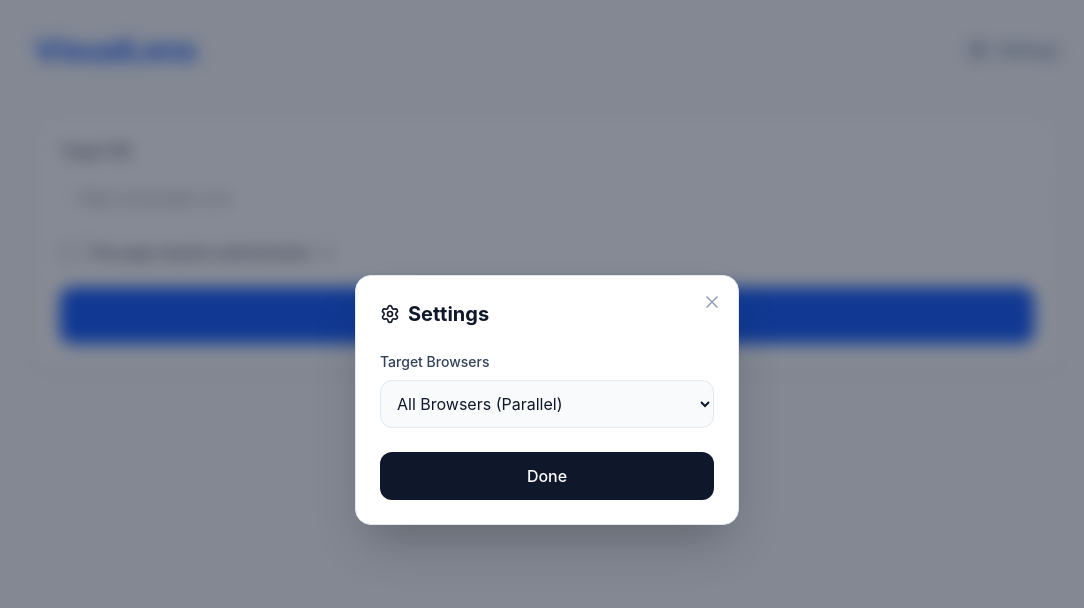
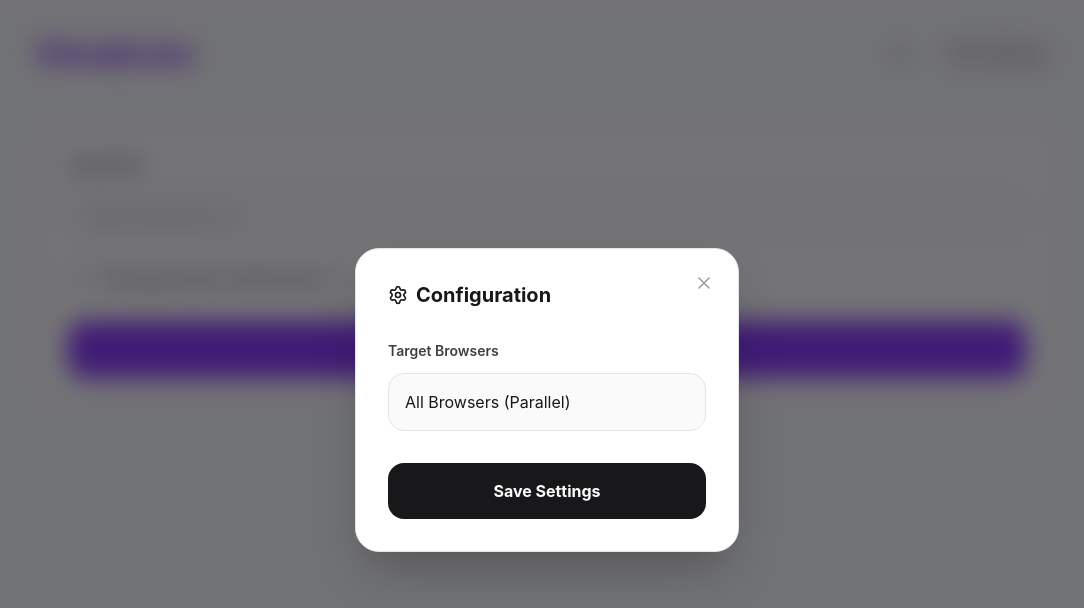
Before and after one commit to b0ir/visual-lens, a React (Vite) app in the folder frontend/: page / in a window 1280 px wide. Both pictures are taken after a click on the button "Settings". Shown: the top 608 px of the page, without its empty margins (93-1177 px from the left). Built offline with nearby package versions, Linux system fonts and the light colour scheme.

Commit message:
feat: add Darkmode option

```diff
--- a/frontend/src/App.tsx
+++ b/frontend/src/App.tsx
@@ -1,5 +1,5 @@
-import { useState } from 'react'
-import { Settings, Play, Loader2, Info, X } from 'lucide-react'
+import { useState, useEffect } from 'react'
+import { Settings, Play, Loader2, Info, X, Sun, Moon } from 'lucide-react'
 
 function App() {
   const [url, setUrl] = useState('')
@@ -8,9 +8,29 @@ function App() {
   const [statusMessage, setStatusMessage] = useState('')
   const [result, setResult] = useState<any>(null)
 
-  // Settings State
   const [showSettings, setShowSettings] = useState(false)
   const [targetBrowser, setTargetBrowser] = useState('all')
+
+  const [isDarkMode, setIsDarkMode] = useState(false)
+
+  // Initialize Dark Mode based on HTML class or OS preference
+  useEffect(() => {
+    if (document.documentElement.classList.contains('dark') ||
+       (window.matchMedia && window.matchMedia('(prefers-color-scheme: dark)').matches)) {
+      setIsDarkMode(true);
+      document.documentElement.classList.add('dark');
+    }
+  }, []);
+
+  const toggleDarkMode = () => {
+    const willBeDark = !isDarkMode;
+    setIsDarkMode(willBeDark);
+    if (willBeDark) {
+      document.documentElement.classList.add('dark');
+    } else {
+      document.documentElement.classList.remove('dark');
+    }
+  };
 
   const handleAnalyze = async () => {
     if (!url) return alert("Please enter a URL first");
@@ -51,48 +71,55 @@ function App() {
   }
 
   return (
-    <div className="min-h-screen bg-slate-50 text-slate-900 p-8 flex flex-col">
+    <div className="min-h-screen text-zinc-900 dark:text-zinc-100 p-8 flex flex-col transition-colors duration-200">
       <div className="max-w-5xl mx-auto w-full flex-grow">
         <div className="flex justify-between items-center mb-12">
-          <h1 className="text-3xl font-bold text-blue-600 flex items-center gap-2">
+          <h1 className="text-3xl font-extrabold text-violet-600 dark:text-violet-400 tracking-tight flex items-center gap-2">
             VisualLens
           </h1>
-          <div className="flex items-center gap-6">
+          <div className="flex items-center gap-4">
+            <button
+              onClick={toggleDarkMode}
+              className="p-2.5 rounded-full text-zinc-500 hover:text-zinc-900 dark:text-zinc-400 dark:hover:text-zinc-100 hover:bg-zinc-200/50 dark:hover:bg-zinc-800 transition"
+              aria-label="Toggle Dark Mode"
+            >
+              {isDarkMode ? <Sun size={20} /> : <Moon size={20} />}
+            </button>
             <button
               onClick={() => setShowSettings(true)}
-              className="flex items-center gap-2 text-slate-500 hover:text-slate-900 transition font-medium"
+              className="flex items-center gap-2 text-zinc-500 hover:text-zinc-900 dark:text-zinc-400 dark:hover:text-zinc-100 transition font-medium bg-zinc-100 dark:bg-zinc-900/50 px-4 py-2 rounded-full border border-zinc-200 dark:border-zinc-800"
             >
-              <Settings size={20} /> Settings
+              <Settings size={18} /> Settings
             </button>
           </div>
         </div>
 
-        <div className="bg-white p-6 rounded-2xl shadow-sm border border-slate-200 mb-8">
-          <label className="block text-sm font-medium text-slate-700 mb-2">Target URL</label>
+        <div className="bg-white dark:bg-zinc-900/80 p-8 rounded-3xl shadow-sm border border-zinc-200 dark:border-zinc-800/80 mb-8 transition-colors backdrop-blur-xl">
+          <label className="block text-sm font-semibold text-zinc-700 dark:text-zinc-300 mb-3">Target URL</label>
           <input
             type="url"
             placeholder="https://example.com"
-            className="w-full p-4 rounded-xl border border-slate-200 mb-4 focus:ring-2 focus:ring-blue-500 outline-none transition"
+            className="w-full p-4 rounded-2xl border border-zinc-200 dark:border-zinc-800 bg-zinc-50/50 dark:bg-zinc-950/50 text-zinc-900 dark:text-white mb-6 focus:ring-2 focus:ring-violet-500 focus:border-violet-500 outline-none transition shadow-inner"
             value={url}
             onChange={e => setUrl(e.target.value)}
           />
 
-          <div className="mb-6 flex items-center gap-2">
+          <div className="mb-8 flex items-center gap-3">
             <input
               type="checkbox"
               id="auth-checkbox"
-              className="w-5 h-5 rounded border-slate-300 text-blue-600 focus:ring-blue-500 cursor-pointer"
+              className="w-5 h-5 rounded border-zinc-300 dark:border-zinc-700 bg-transparent text-violet-600 focus:ring-violet-500 cursor-pointer"
               checked={needsAuth}
               onChange={(e) => setNeedsAuth(e.target.checked)}
             />
-            <label htmlFor="auth-checkbox" className="text-sm font-medium text-slate-700 select-none cursor-pointer">
+            <label htmlFor="auth-checkbox" className="text-sm font-semibold text-zinc-700 dark:text-zinc-300 select-none cursor-pointer">
               This page requires authentication
             </label>
             <div className="relative group flex items-center">
-              <Info size={16} className="text-slate-400 cursor-help" />
-              <div className="absolute bottom-full left-1/2 -translate-x-1/2 mb-2 w-64 p-3 bg-slate-800 text-white text-xs rounded-lg opacity-0 invisible group-hover:opacity-100 group-hover:visible transition-all z-10 text-center pointer-events-none shadow-xl">
+              <Info size={16} className="text-zinc-400 dark:text-zinc-500 cursor-help" />
+              <div className="absolute bottom-full left-1/2 -translate-x-1/2 mb-3 w-64 p-4 bg-zinc-800 dark:bg-zinc-800 text-white text-xs leading-relaxed rounded-xl opacity-0 invisible group-hover:opacity-100 group-hover:visible transition-all z-10 text-center pointer-events-none shadow-xl border border-zinc-700">
                 If checked, a browser window will open for you to manually log in. Once you close it, the automated analysis will begin.
-                <div className="absolute -bottom-1 left-1/2 -translate-x-1/2 w-2 h-2 bg-slate-800 rotate-45"></div>
+                <div className="absolute -bottom-1.5 left-1/2 -translate-x-1/2 w-3 h-3 bg-zinc-800 border-b border-r border-zinc-700 rotate-45"></div>
               </div>
             </div>
           </div>
@@ -100,42 +127,42 @@ function App() {
           <button
             onClick={handleAnalyze}
             disabled={isProcessing}
-            className="w-full flex items-center justify-center gap-2 bg-blue-600 hover:bg-blue-700 text-white p-4 rounded-xl font-medium transition disabled:opacity-50 shadow-md shadow-blue-200"
+            className="w-full flex items-center justify-center gap-2 bg-violet-600 hover:bg-violet-700 dark:bg-violet-600 dark:hover:bg-violet-500 text-white p-4 rounded-2xl font-bold transition disabled:opacity-50 shadow-lg shadow-violet-500/20 dark:shadow-none"
           >
-            {isProcessing ? <Loader2 className="animate-spin" /> : <Play size={20} />}
+            {isProcessing ? <Loader2 className="animate-spin" /> : <Play size={20} className="fill-current" />}
             {isProcessing ? 'Processing...' : 'Start Analysis'}
           </button>
         </div>
 
-        {/* Loading Overlay State */}
+        {/* Loading Overlay */}
         {isProcessing && statusMessage && (
-          <div className="fixed inset-0 bg-slate-900/50 backdrop-blur-sm flex items-center justify-center z-50">
-             <div className="bg-white p-8 rounded-2xl shadow-2xl max-w-md w-full text-center border border-slate-200">
-                <Loader2 className="animate-spin w-12 h-12 text-blue-600 mx-auto mb-4" />
-                <h3 className="text-xl font-bold text-slate-900 mb-2">Analyzing...</h3>
-                <p className="text-sm text-slate-600 font-medium">{statusMessage}</p>
+          <div className="fixed inset-0 bg-zinc-900/60 dark:bg-black/80 backdrop-blur-md flex items-center justify-center z-50">
+             <div className="bg-white dark:bg-zinc-900 p-10 rounded-3xl shadow-2xl max-w-md w-full text-center border border-zinc-200 dark:border-zinc-800">
+                <Loader2 className="animate-spin w-12 h-12 text-violet-600 dark:text-violet-500 mx-auto mb-6" />
+                <h3 className="text-2xl font-bold text-zinc-900 dark:text-white mb-2 tracking-tight">Analyzing...</h3>
+                <p className="text-sm text-zinc-500 dark:text-zinc-400 font-medium">{statusMessage}</p>
              </div>
           </div>
         )}
 
         {/* Settings Modal */}
         {showSettings && (
-          <div className="fixed inset-0 bg-slate-900/50 backdrop-blur-sm flex items-center justify-center z-50">
-             <div className="bg-white p-6 rounded-2xl shadow-2xl max-w-sm w-full border border-slate-200 relative">
+          <div className="fixed inset-0 bg-zinc-900/60 dark:bg-black/80 backdrop-blur-md flex items-center justify-center z-50">
+             <div className="bg-white dark:bg-zinc-900 p-8 rounded-3xl shadow-2xl max-w-sm w-full border border-zinc-200 dark:border-zinc-800 relative">
                 <button
                   onClick={() => setShowSettings(false)}
-                  className="absolute top-4 right-4 text-slate-400 hover:text-slate-700 transition"
+                  className="absolute top-6 right-6 text-zinc-400 hover:text-zinc-700 dark:hover:text-zinc-200 transition"
                 >
                   <X size={20} />
                 </button>
-                <h3 className="text-xl font-bold text-slate-900 mb-6 flex items-center gap-2">
-                  <Settings size={20} /> Settings
+                <h3 className="text-xl font-bold text-zinc-900 dark:text-white mb-8 flex items-center gap-2">
+                  <Settings size={20} /> Configuration
                 </h3>
 
-                <div className="mb-6">
-                  <label className="block text-sm font-medium text-slate-700 mb-2">Target Browsers</label>
+                <div className="mb-8">
+                  <label className="block text-sm font-semibold text-zinc-700 dark:text-zinc-300 mb-3">Target Browsers</label>
                   <select
-                    className="w-full p-3 rounded-xl border border-slate-200 focus:ring-2 focus:ring-blue-500 outline-none transition bg-slate-50"
+                    className="w-full p-4 rounded-2xl border border-zinc-200 dark:border-zinc-700 focus:ring-2 focus:ring-violet-500 outline-none transition bg-zinc-50 dark:bg-zinc-950 text-zinc-900 dark:text-white appearance-none"
                     value={targetBrowser}
                     onChange={(e) => setTargetBrowser(e.target.value)}
                   >
@@ -148,9 +175,9 @@ function App() {
 
                 <button
                   onClick={() => setShowSettings(false)}
-                  className="w-full bg-slate-900 hover:bg-slate-800 text-white p-3 rounded-xl font-medium transition"
+                  className="w-full bg-zinc-900 hover:bg-zinc-800 dark:bg-zinc-100 dark:hover:bg-white dark:text-zinc-900 text-white p-4 rounded-2xl font-bold transition"
                 >
-                  Done
+                  Save Settings
                 </button>
              </div>
           </div>
@@ -158,33 +185,33 @@ function App() {
 
         {/* Result Grid */}
         {result && (
-          <div className="space-y-6">
-            <h2 className="text-2xl font-bold">Analysis Results</h2>
+          <div className="space-y-8 animate-in fade-in slide-in-from-bottom-4 duration-500">
+            <h2 className="text-2xl font-extrabold text-zinc-900 dark:text-white tracking-tight">Analysis Results</h2>
             <div className={`grid grid-cols-1 ${result.length > 1 ? 'md:grid-cols-3' : 'max-w-md'} gap-6`}>
               {result.map((res: any, idx: number) => (
-                <div key={idx} className="bg-white p-4 rounded-2xl shadow-sm border border-slate-200">
-                  <div className="flex items-center justify-between mb-4">
-                    <span className="px-3 py-1 bg-slate-100 text-slate-700 text-sm font-semibold rounded-full capitalize flex items-center gap-2">
+                <div key={idx} className="bg-white dark:bg-zinc-900/80 p-5 rounded-3xl shadow-sm border border-zinc-200 dark:border-zinc-800 transition-colors backdrop-blur-xl">
+                  <div className="flex items-center justify-between mb-5">
+                    <span className="px-4 py-1.5 bg-zinc-100 dark:bg-zinc-800 text-zinc-700 dark:text-zinc-300 text-sm font-bold rounded-full capitalize flex items-center gap-2">
                       {res.browser === 'webkit' ? 'Safari' : res.browser}
                     </span>
                     {res.status === 'success' ? (
-                       <span className="text-xs font-bold text-green-600 bg-green-50 px-2 py-1 rounded-full">Success</span>
+                       <span className="text-xs font-extrabold text-emerald-600 dark:text-emerald-400 bg-emerald-50 dark:bg-emerald-900/30 px-3 py-1.5 rounded-full border border-emerald-200 dark:border-emerald-800/50">SUCCESS</span>
                     ) : (
-                       <span className="text-xs font-bold text-red-600 bg-red-50 px-2 py-1 rounded-full">Error</span>
+                       <span className="text-xs font-extrabold text-rose-600 dark:text-rose-400 bg-rose-50 dark:bg-rose-900/30 px-3 py-1.5 rounded-full border border-rose-200 dark:border-rose-800/50">ERROR</span>
                     )}
                   </div>
 
                   {res.screenshot && (
-                    <img src={`http://localhost:8000/${res.screenshot}`} alt={`${res.browser} Screenshot`} className="w-full h-auto rounded-xl border border-slate-200 mb-4 object-cover" />
+                    <img src={`http://localhost:8000/${res.screenshot}`} alt={`${res.browser} Screenshot`} className="w-full h-auto rounded-2xl border border-zinc-200 dark:border-zinc-700 mb-5 object-cover" />
                   )}
 
                   {res.error && (
-                    <div className="text-sm text-red-600 bg-red-50 p-3 rounded-xl mb-4">
+                    <div className="text-sm font-medium text-rose-600 dark:text-rose-400 bg-rose-50 dark:bg-rose-900/20 p-4 rounded-2xl mb-5 border border-rose-100 dark:border-rose-900/50">
                       {res.error}
                     </div>
                   )}
 
-                  <div className="bg-slate-900 text-green-400 p-3 rounded-xl overflow-x-auto text-xs h-32">
+                  <div className="bg-zinc-950 text-emerald-400 p-4 rounded-2xl overflow-x-auto text-xs h-32 border border-zinc-800 font-mono shadow-inner">
                     <pre>{res.dom_snippet ? res.dom_snippet + '...' : 'No DOM captured.'}</pre>
                   </div>
                 </div>
@@ -192,21 +219,25 @@ function App() {
             </div>
 
             {/* Future aggregated AI Bug report will go here */}
-            <div className="bg-blue-50 border border-blue-200 p-6 rounded-2xl mb-8">
-               <h3 className="text-lg font-bold text-blue-900 mb-2">Aggregate AI Report (Preview)</h3>
-               <p className="text-sm text-blue-700">Once the AI Provider is integrated, if a bug is found across multiple engines, it will be listed here as: <strong>"Bug found in: Chromium, Firefox"</strong></p>
+            <div className="bg-violet-50 dark:bg-violet-900/10 border border-violet-200 dark:border-violet-800/50 p-8 rounded-3xl mb-8">
+               <h3 className="text-xl font-bold text-violet-900 dark:text-violet-300 mb-3 flex items-center gap-2">
+                 ✨ Aggregate AI Report (Preview)
+               </h3>
+               <p className="text-sm text-violet-700 dark:text-violet-400 font-medium">
+                 Once the AI Provider is integrated, if a bug is found across multiple engines, it will be listed here as: <strong className="text-violet-900 dark:text-violet-200">"Bug found in: Chromium, Firefox"</strong>
+               </p>
             </div>
           </div>
         )}
       </div>
 
       {/* Footer */}
-      <footer className="mt-auto py-6 flex justify-center border-t border-slate-200">
+      <footer className="mt-12 py-8 flex justify-center border-t border-zinc-200 dark:border-zinc-800/80">
         <a
           href="https://github.com/b0ir/visual-lens"
           target="_blank"
           rel="noreferrer"
-          className="flex items-center gap-1.5 text-slate-400 hover:text-slate-600 transition text-sm font-medium"
+          className="flex items-center gap-2 text-zinc-400 hover:text-zinc-600 dark:text-zinc-500 dark:hover:text-zinc-300 transition text-sm font-semibold"
         >
           <svg xmlns="http://www.w3.org/2000/svg" width="16" height="16" viewBox="0 0 24 24" fill="none" stroke="currentColor" strokeWidth="2" strokeLinecap="round" strokeLinejoin="round"><path d="M15 22v-4a4.8 4.8 0 0 0-1-3.5c3 0 6-2 6-5.5.08-1.25-.27-2.48-1-3.5.28-1.15.28-2.35 0-3.5 0 0-1 0-3 1.5-2.64-.5-5.36-.5-8 0C6 2 5 2 5 2c-.3 1.15-.3 2.35 0 3.5A5.403 5.403 0 0 0 4 9c0 3.5 3 5.5 6 5.5-.39.49-.68 1.05-.85 1.65-.17.6-.22 1.23-.15 1.85v4"/><path d="M9 18c-4.51 2-5-2-7-2"/></svg>
           b0ir/visual-lens
```
